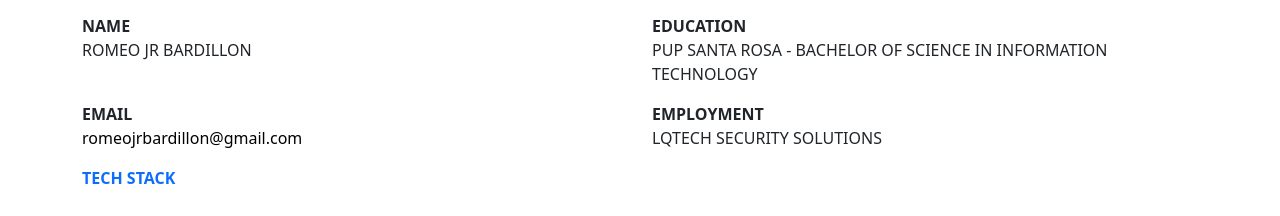
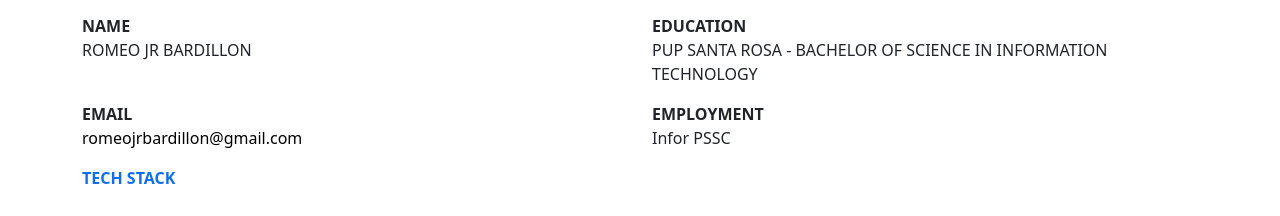
Before and after one commit to rmbardillon/portfolio, a React (Vite) app: page / in a window 1280 px wide. Shown: the part 1060-1276 px from the top of the page. Built offline with nearby package versions, Linux system fonts and the light colour scheme; the HTML template or start-up script is replaced by a standard one.

Commit message:
Update employment

```diff
--- a/src/pages/About.tsx
+++ b/src/pages/About.tsx
@@ -55,7 +55,7 @@ const About = () => {
 						</div>
 						<div className="col">
 							<strong>EMPLOYMENT</strong>
-							<p>LQTECH SECURITY SOLUTIONS</p>
+							<p>Infor PSSC</p>
 						</div>
 					</div>
 					<div className="row">
```
